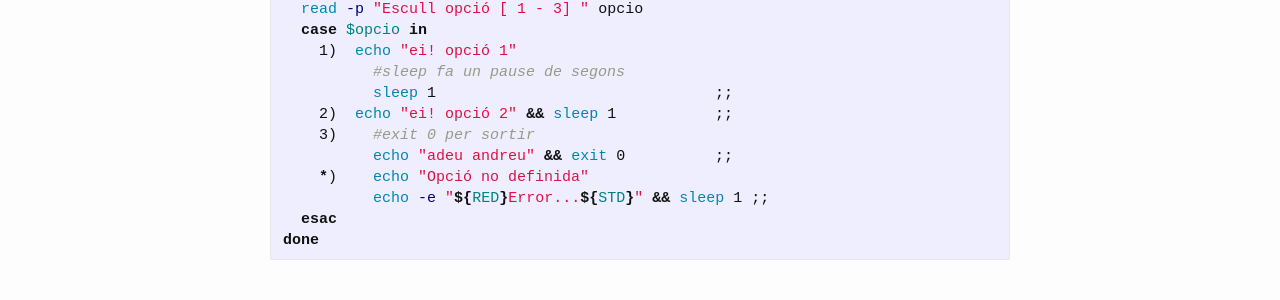
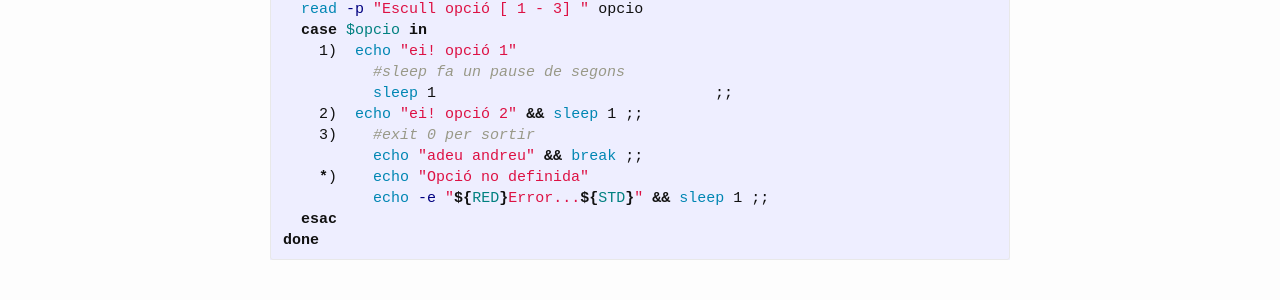
Before and after one commit to aleongit/bashessentials_aleon, a Jekyll site: the page built from _posts/2023-06-27-bash-1.md, in a window 1280 px wide. Shown: the part 755-1055 px from the top of the page. Built offline with Jekyll 4.4.1, drawn with Linux system fonts in a browser that asks for light colours.

Commit message:
fix bash script 1: break for exit script

```diff
--- a/_posts/2023-06-27-bash-1.md
+++ b/_posts/2023-06-27-bash-1.md
@@ -32,9 +32,9 @@ clear
     1)  echo "ei! opció 1"
 	  #sleep fa un pause de segons
 	  sleep 1				;;
-    2)  echo "ei! opció 2" && sleep 1		;;
+    2)  echo "ei! opció 2" && sleep 1 ;;
     3)    #exit 0 per sortir
-	  echo "adeu andreu" && exit 0 		;;
+	  echo "adeu andreu" && break ;;
     *)    echo "Opció no definida"
 	  echo -e "${RED}Error...${STD}" && sleep 1 ;;
   esac
```
Also changed, not shown: 1 other file.
